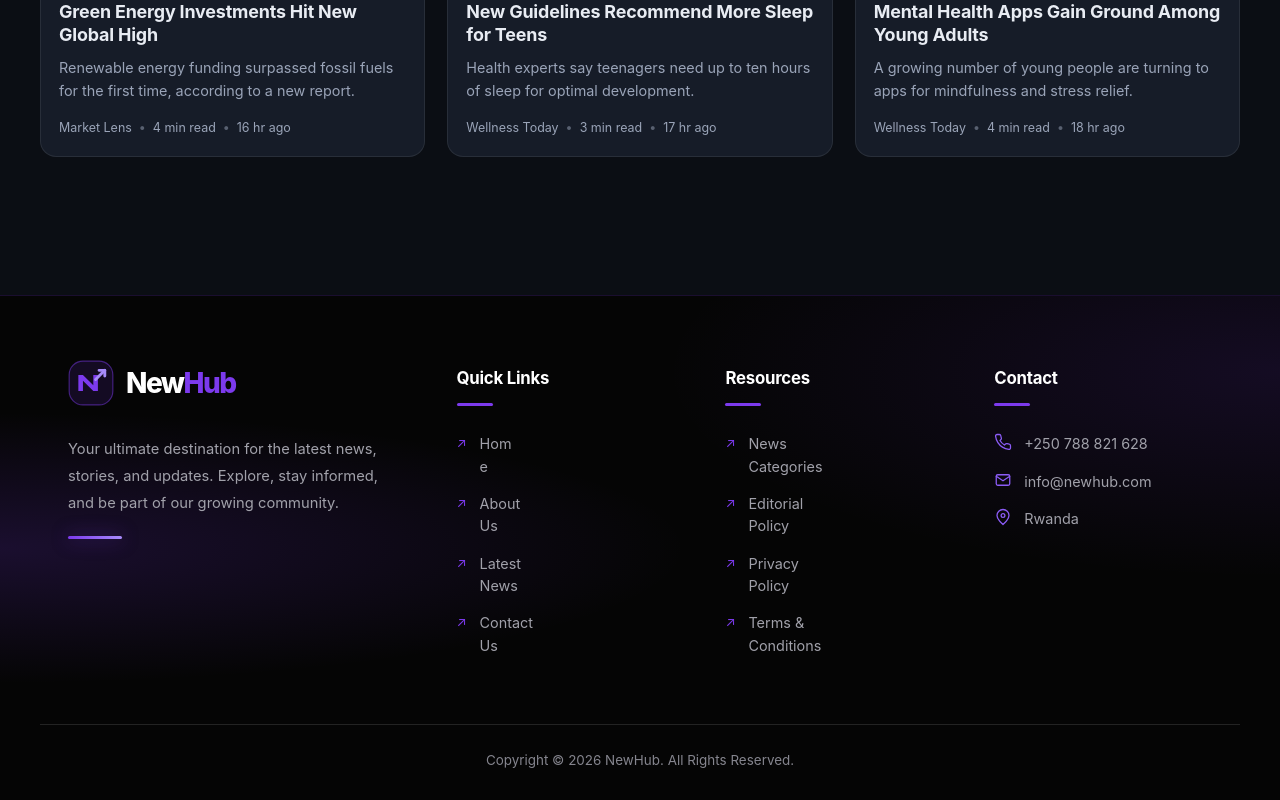
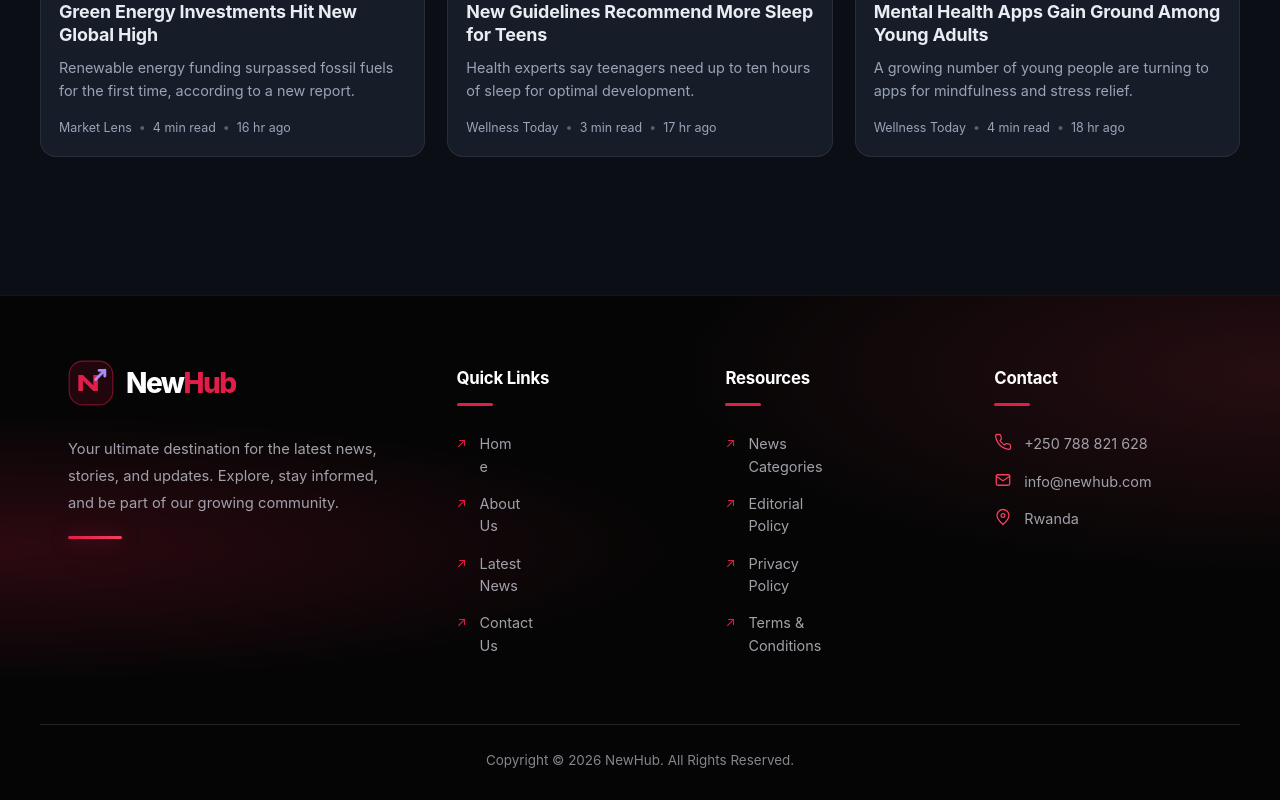
Before and after one commit to aimeprince001/NewsTrends, a React (Vite) app: page / in a window 1280 px wide. Shown: the part 4053-4853 px from the top of the page. Built offline with nearby package versions, Linux system fonts and the light colour scheme; no server answers; the database is empty.

Commit message:
Apply red and pink theme to footer

```diff
--- a/src/index.css
+++ b/src/index.css
@@ -2457,7 +2457,7 @@ button {
   width: 100%;
   background: #050505;
   color: #f8fafc;
-  border-top: 1px solid rgba(124, 58, 237, .18);
+  border-top: 1px solid rgba(225, 29, 72, .18);
 }
 .newhub-footer-glow {
   position: absolute;
@@ -2465,8 +2465,8 @@ button {
   inset: 0;
   pointer-events: none;
   background:
-    radial-gradient(ellipse at 0% 50%, rgba(124, 58, 237, .18), transparent 38%),
-    radial-gradient(ellipse at 100% 15%, rgba(124, 58, 237, .13), transparent 34%);
+    radial-gradient(ellipse at 0% 50%, rgba(225, 29, 72, .18), transparent 38%),
+    radial-gradient(ellipse at 100% 15%, rgba(244, 63, 94, .14), transparent 34%);
 }
 .newhub-footer-inner {
   position: relative;
@@ -2486,12 +2486,12 @@ button {
   text-decoration: none;
   transition: transform .25s ease, filter .25s ease;
 }
-.newhub-footer-logo:hover { transform: translateY(-3px); filter: drop-shadow(0 0 12px rgba(124,58,237,.45)); }
-.newhub-logo-icon { display: inline-flex; width: 46px; height: 46px; color: #7c3aed; transition: transform .25s ease; }
+.newhub-footer-logo:hover { transform: translateY(-3px); filter: drop-shadow(0 0 12px rgba(225,29,72,.45)); }
+.newhub-logo-icon { display: inline-flex; width: 46px; height: 46px; color: #e11d48; transition: transform .25s ease; }
 .newhub-footer-logo:hover .newhub-logo-icon { transform: rotate(-5deg) scale(1.04); }
 .newhub-logo-icon svg { width: 100%; height: 100%; }
 .newhub-logo-word { font-size: 1.75rem; font-weight: 800; letter-spacing: -.055em; }
-.newhub-logo-word b { color: #7c3aed; font-weight: 800; }
+.newhub-logo-word b { color: #e11d48; font-weight: 800; }
 .newhub-footer-brand p {
   max-width: 330px;
   margin: 22px 0 18px;
@@ -2504,8 +2504,8 @@ button {
   width: 54px;
   height: 3px;
   border-radius: 99px;
-  background: linear-gradient(90deg, #7c3aed, #a78bfa);
-  box-shadow: 0 0 18px rgba(124,58,237,.5);
+  background: linear-gradient(90deg, #e11d48, #f43f5e);
+  box-shadow: 0 0 18px rgba(225,29,72,.5);
 }
 .newhub-footer-col h2 {
   position: relative;
@@ -2524,7 +2524,7 @@ button {
   width: 36px;
   height: 3px;
   border-radius: 99px;
-  background: #7c3aed;
+  background: #e11d48;
 }
 .newhub-footer-col > a,
 .newhub-footer-col > div {
@@ -2541,11 +2541,11 @@ button {
   overflow-wrap: anywhere;
   transition: color .2s ease, transform .2s ease;
 }
-.newhub-footer-col > a:hover { color: #a78bfa; transform: translateX(4px); }
-.newhub-arrow { flex: 0 0 13px; color: #7c3aed; font-size: .82rem; line-height: 1.6; }
+.newhub-footer-col > a:hover { color: #f43f5e; transform: translateX(4px); }
+.newhub-arrow { flex: 0 0 13px; color: #e11d48; font-size: .82rem; line-height: 1.6; }
 .newhub-contact > a, .newhub-contact > div { gap: 12px; }
-.newhub-contact-icon { flex: 0 0 18px; width: 18px; height: 18px; color: #8b5cf6; transition: transform .2s ease, color .2s ease; }
-.newhub-contact > a:hover .newhub-contact-icon { color: #c4b5fd; transform: scale(1.12); }
+.newhub-contact-icon { flex: 0 0 18px; width: 18px; height: 18px; color: #f43f5e; transition: transform .2s ease, color .2s ease; }
+.newhub-contact > a:hover .newhub-contact-icon { color: #fb7185; transform: scale(1.12); }
 .newhub-footer-bottom {
   position: relative;
   width: min(1200px, calc(100% - 56px));
```
